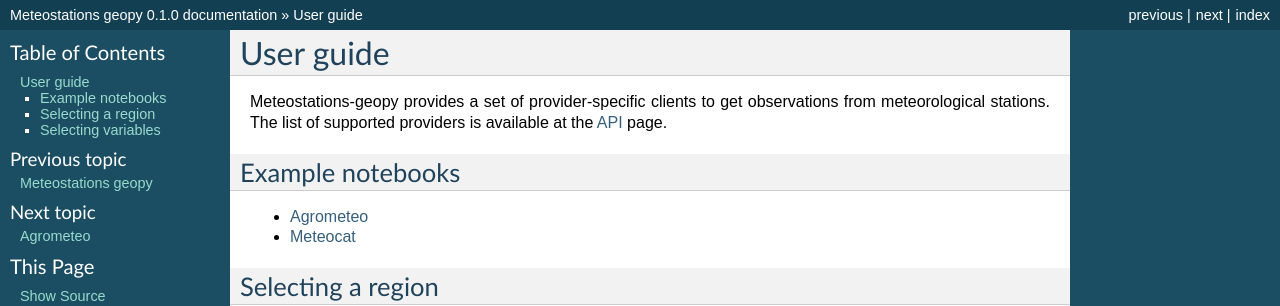
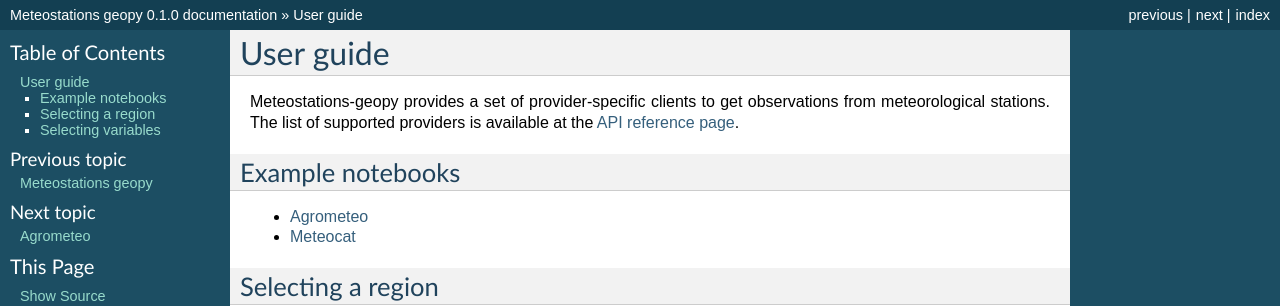
Before and after one commit to martibosch/meteostations-geopy, a Sphinx documentation site: the page built from docs/user-guide.md, in a window 1280 px wide. Shown: the top 306 px of the page. Built offline with Sphinx 7.4.7, drawn with Linux system fonts in a browser that asks for light colours.

Commit message:
docs: updated user guide, fix README link to user guide

```diff
--- a/docs/user-guide.md
+++ b/docs/user-guide.md
@@ -1,6 +1,6 @@
 # User guide
 
-Meteostations-geopy provides a set of provider-specific clients to get observations from meteorological stations. The list of supported providers is available at the [API](https://meteostations-geopy.readthedocs.io/en/latest/api.html) page.
+Meteostations-geopy provides a set of provider-specific clients to get observations from meteorological stations. The list of supported providers is available at the [API reference page](https://meteostations-geopy.readthedocs.io/en/latest/api.html#available-clients).
 
 ## Example notebooks
 
```
